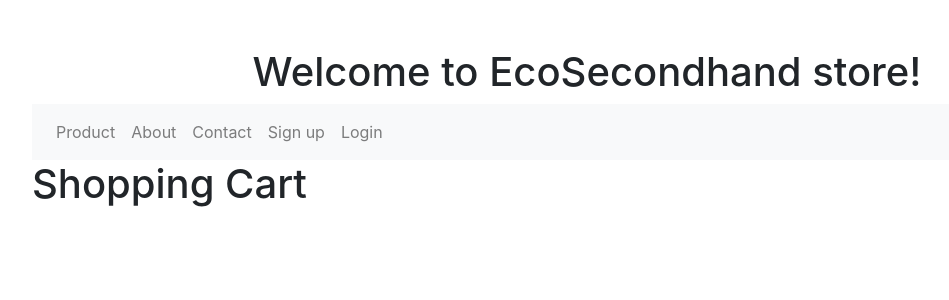
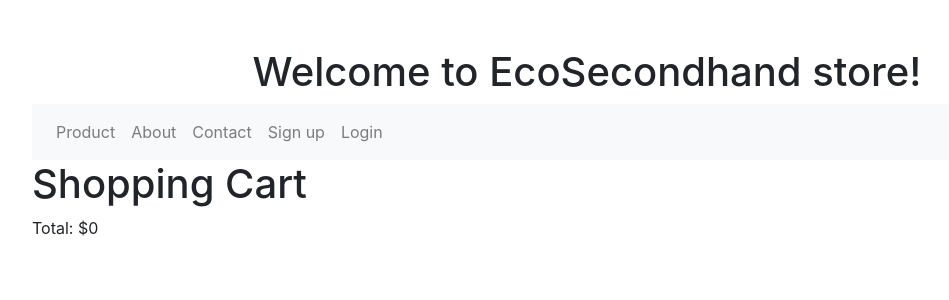
Before and after one commit to CongInCA/ecommerce_project, a Rails app: page /carts in a window 1280 px wide. Shown: the top 300 px of the page, without its empty margins (53-1002 px from the left). Run offline with Rails 7, Linux system fonts and the light colour scheme; style sheets or scripts are compiled from the project's sources; parts of the project's set-up code (start-up, migrations or seed data) failed here and were passed over; some libraries are stand-ins or nearby versions.

Commit message:
Add total price to shopping cart

```diff
--- a/app/controllers/carts_controller.rb
+++ b/app/controllers/carts_controller.rb
@@ -3,6 +3,7 @@ class CartsController < ApplicationController
 
   def index
     @cart = session[:cart] || {}
+    @total_price = session[:total_price] || 0
   end
 
   def add_to_cart
@@ -10,13 +11,20 @@ class CartsController < ApplicationController
     session[:cart] ||= {}
     session[:cart][product_id] ||= 0
     session[:cart][product_id] += 1
+
+    update_total_price
+
     flash[:notice] = "Product added to cart successfully."
   end
 
   def update_cart
     product_id = params[:product_id]
     quantity = params[:quantity].to_i
+
     session[:cart][product_id] = quantity
+
+    update_total_price
+
     flash[:notice] = "Shopping cart updated successfully."
     redirect_to carts_path
   end
@@ -24,7 +32,23 @@ class CartsController < ApplicationController
   def remove_from_cart
     product_id = params[:product_id]
     session[:cart].delete(product_id)
+
+    update_total_price
+
     flash[:notice] = "Product removed from cart successfully."
     redirect_to carts_path
   end
+
+  private
+
+  def update_total_price
+    total_price = 0
+
+    session[:cart].each do |product_id, quantity|
+      product = Product.find(product_id)
+      total_price += product.price * quantity
+    end
+
+    session[:total_price] = total_price
+  end
 end
--- a/app/views/carts/index.html.erb
+++ b/app/views/carts/index.html.erb
@@ -2,13 +2,18 @@
   <h1>Shopping Cart</h1>
   <% @cart.each do |product_id, quantity| %>
     <div class="cart-item">
-      <%= "#{Product.find(product_id).name}: #{quantity}" %>
+      <% product = Product.find(product_id) %>
+      <%= "#{product.name}: #{quantity} x $#{product.price}" %>
       <%= form_tag update_cart_path, method: :patch do %>
         <%= hidden_field_tag :product_id, product_id %>
         <%= number_field_tag "quantity", quantity, class: 'quantity-field' %>
         <%= submit_tag "Update", class: 'btn btn-primary' %>
       <% end %>
-        <%= button_to "Remove", remove_from_cart_path(product_id: product_id), method: :delete, data: { confirm: "Are you sure?" }, class: 'btn btn-danger' %>
+      <%= button_to "Remove", remove_from_cart_path(product_id: product_id), method: :delete, data: { confirm: "Are you sure?" }, class: 'btn btn-danger' %>
     </div>
   <% end %>
+
+  <div class="total-price">
+    Total: $<%= @total_price %>
+  </div>
 </div>
```
